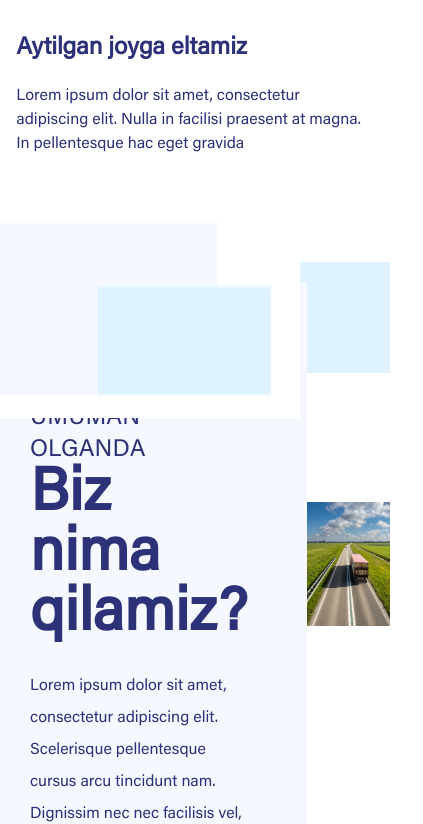
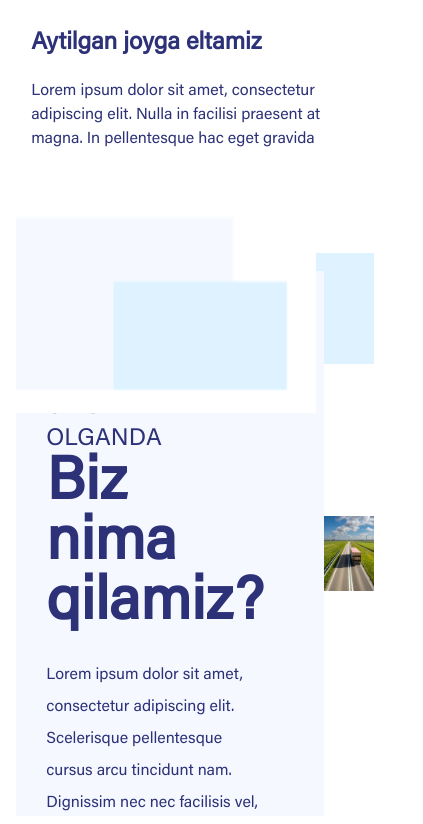
Before and after one commit to hakimov-dev/truck-service-landing, a Vue app: page / in a window 390 px wide. Shown: the part 1631-2455 px from the top of the page, 423 px wide, since content can reach past the window. Built offline with nearby package versions, Linux system fonts and the light colour scheme.

Commit message:
Added parrent class.

```diff
--- a/src/views/Landing.vue
+++ b/src/views/Landing.vue
@@ -1,9 +1,11 @@
 <template>
+  <div class="w-11/12 md:w-full mx-auto overflow-hidden">
    <Header />
    <Content />
    <About />
    <Contact />
    <Footer />
+  </div>
 </template>
 
 <script>
```
